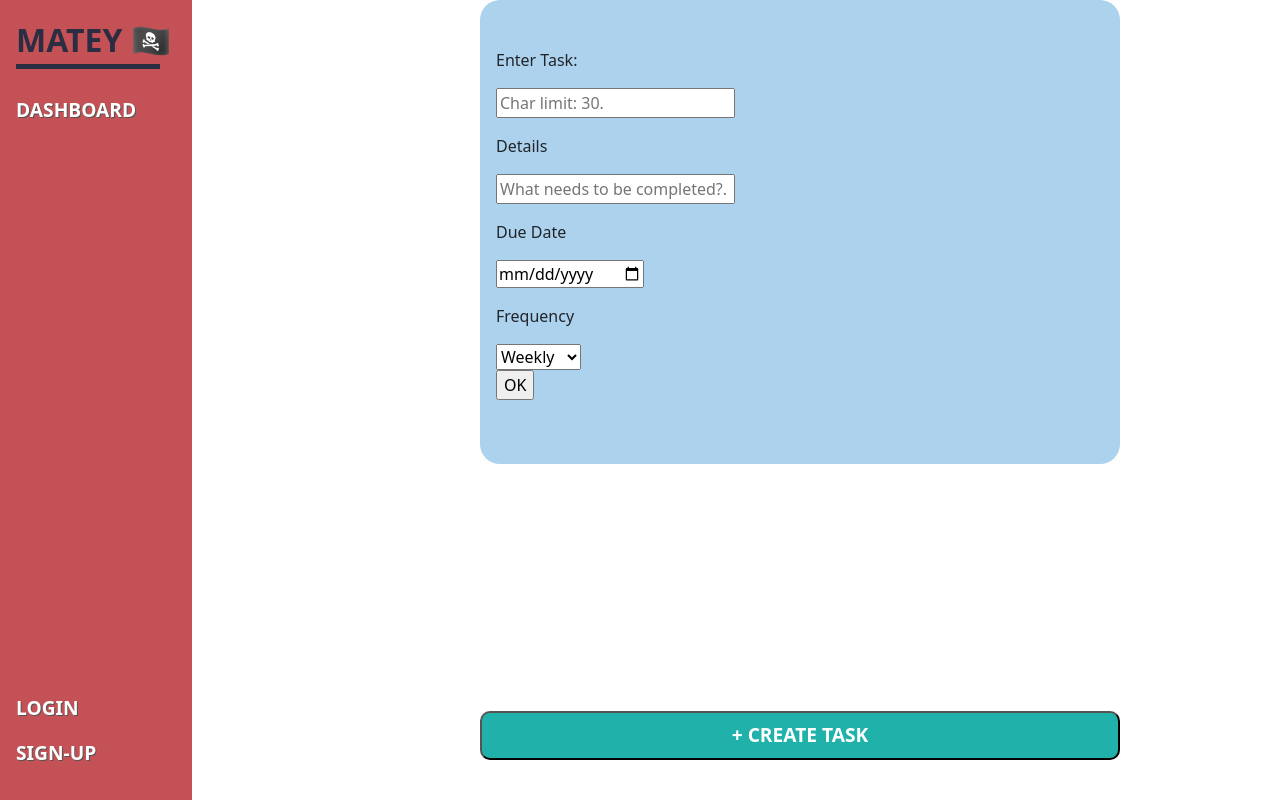
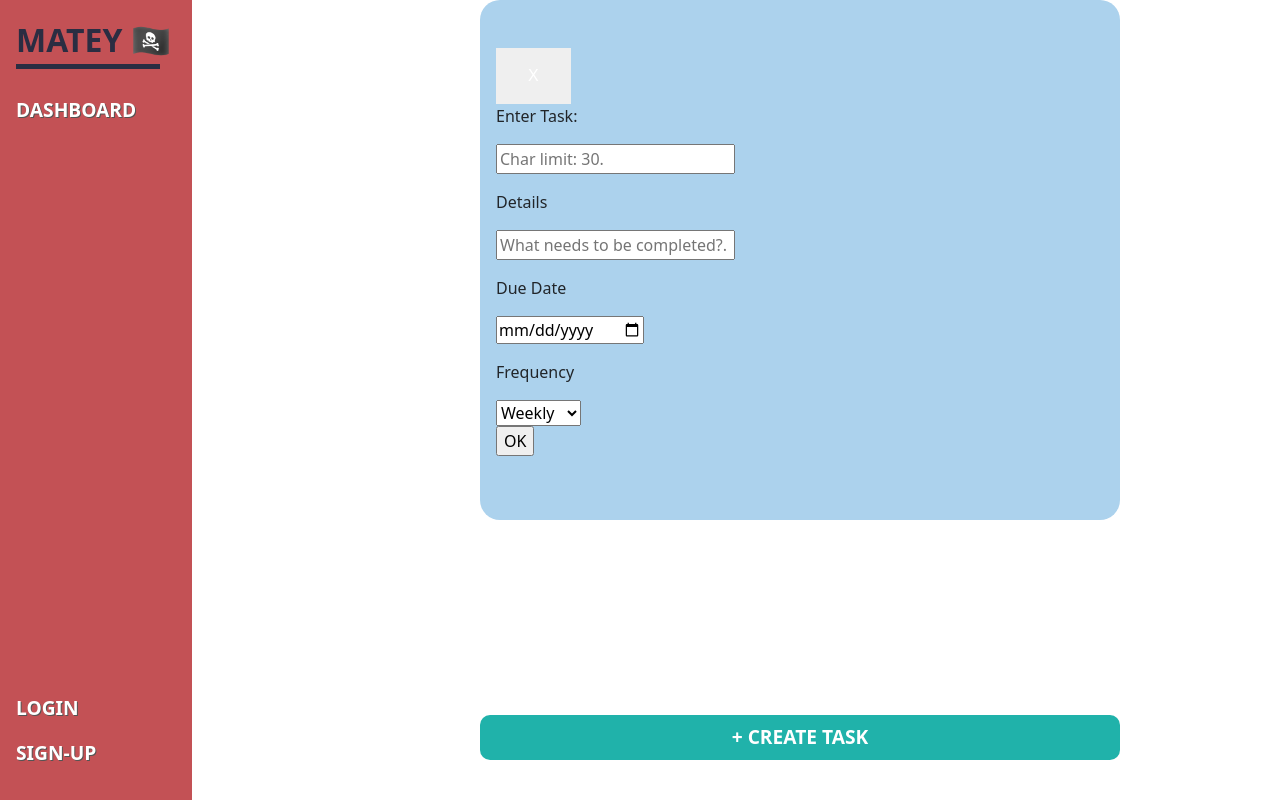
Before and after one commit to m-bocelli/matey, a Next.js app in the folder client/: page /tasksPage in a window 1280 px wide. Both pictures are taken after a click on the button "+ CREATE TASK". Built offline with nearby package versions, Linux system fonts and the light colour scheme; no server answers.

Commit message:
close button state works, cuter create task button

```diff
--- a/client/app/components/TaskForm/CreateTask.jsx
+++ b/client/app/components/TaskForm/CreateTask.jsx
@@ -10,9 +10,13 @@ function CreateTask() {
 
 
 
-  const toggleForm = () => {
+  const openForm = () => {
     setIsFormVisible(!isFormVisible);
   };
+
+  const closeForm = () => {
+    setIsFormVisible(!isFormVisible);
+  }
 
   const handleFrequencyChange  = (event) => {
     setSelectedFrequency(event.target.value);
@@ -70,10 +74,11 @@ function CreateTask() {
 
   return (
     <>
-    <button className={styles.pin_button} onClick={toggleForm}>
+    <button className={styles.pin_button} onClick={openForm}>
           + CREATE TASK
         </button>
     {isFormVisible && ( <div className={styles.entire_form}>
+      <button className={styles.close_form} onClick={closeForm}>X</button>
         <form onSubmit={handleSubmit}>
           <label htmlFor="task_name">Enter Task: </label>
           <input
--- a/client/app/components/TaskForm/CreateTask.module.css
+++ b/client/app/components/TaskForm/CreateTask.module.css
@@ -34,6 +34,36 @@
 .entire_form input {
   display: block;
   margin-bottom: 1rem;
+}
+
+.close_form {
+    display: inline-block;
+    border: none;
+    padding: 1rem 2rem;
+    margin: 0;
+    text-decoration: none;
+    color: #ffffff;
+    font-family: sans-serif;
+    font-size: 1rem;
+    cursor: pointer;
+    text-align: center;
+    transition: background 250ms ease-in-out,
+                transform 150ms ease;
+
+}
+
+.close_form:hover,
+.close_form:focus {
+    color:black;
+}
+
+.close_form:focus {
+    outline: 1px solid #fff;
+    outline-offset: -4px;
+}
+
+.close_form:active {
+    transform: scale(0.99);
 }
 
 
@@ -77,6 +107,7 @@
     background-color:lightseagreen;
     outline-color: var(--aquamarine);
     border-radius: 10px;
+    border: none;
     padding: 0.5rem;
 }
 
```
Also changed, not shown: client/app/components/TaskForm/TaskForm.jsx (line endings or trailing spaces).
